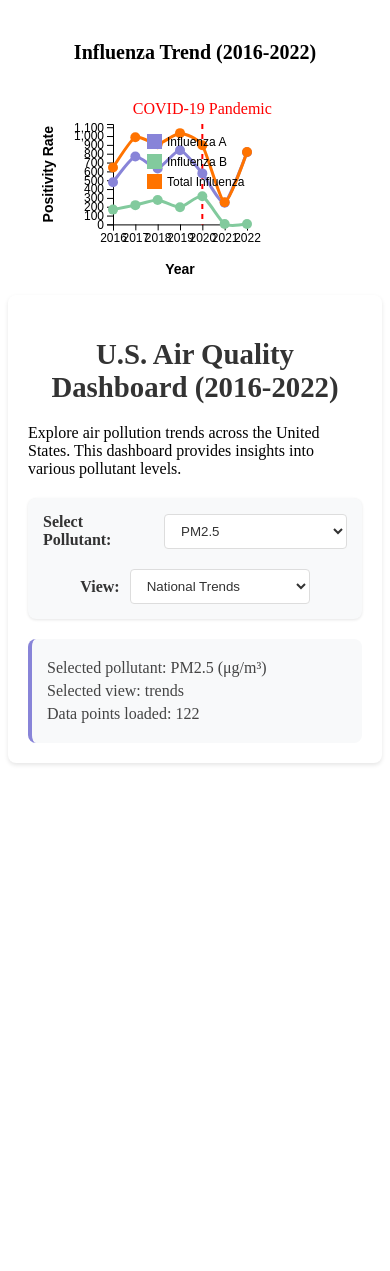
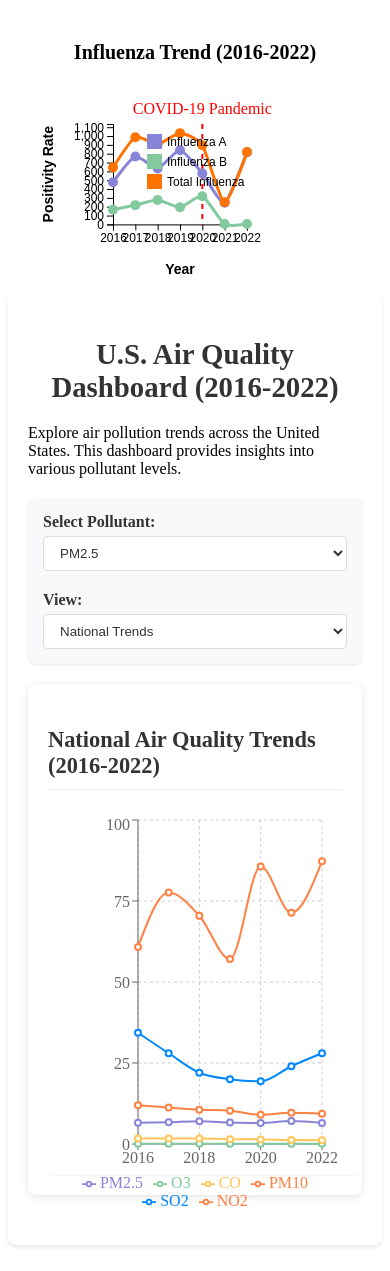
Before and after one commit to Anthony-Quispilaya/Data_Visualization, a React (Create React App) app: page / in a window 390 px wide. Before the commit the page ends 844 px from the top, so only its background shows below. Built offline with nearby package versions, Linux system fonts and the light colour scheme; the HTML template or start-up script is replaced by a standard one.

Commit message:
Implement interactive charts for Air Quality Dashboard using Recharts

```diff
--- a/src/AirQuality/AirQualityDashboard.css
+++ b/src/AirQuality/AirQualityDashboard.css
@@ -56,6 +56,32 @@
   min-width: 180px;
 }
 
+/* Chart Container */
+.chart-container {
+  background-color: white;
+  border-radius: 8px;
+  padding: 20px;
+  margin-bottom: 30px;
+  box-shadow: 0 2px 8px rgba(0, 0, 0, 0.1);
+}
+
+.chart-container h3 {
+  font-size: 1.4rem;
+  color: #333;
+  margin-bottom: 15px;
+  padding-bottom: 10px;
+  border-bottom: 1px solid #eee;
+}
+
+.chart-wrapper {
+  height: 400px;
+  width: 100%;
+  background-color: white;
+  padding: 10px;
+  border-radius: 4px;
+  box-shadow: 0 1px 3px rgba(0, 0, 0, 0.05);
+}
+
 /* Data Display */
 .data-display {
   margin-top: 20px;
@@ -69,3 +95,29 @@
   margin: 5px 0;
   color: #444;
 }
+
+/* Responsive Design */
+@media (max-width: 768px) {
+  .controls-container {
+    flex-direction: column;
+    align-items: stretch;
+  }
+
+  .control-group {
+    flex-direction: column;
+    align-items: flex-start;
+  }
+
+  .control-group label {
+    margin-bottom: 5px;
+    margin-right: 0;
+  }
+
+  .control-group select {
+    width: 100%;
+  }
+
+  .chart-wrapper {
+    height: 350px;
+  }
+}
--- a/src/AirQuality/AirQualityDashboard.jsx
+++ b/src/AirQuality/AirQualityDashboard.jsx
@@ -1,5 +1,9 @@
 import React, { useState, useEffect } from 'react';
 import Papa from 'papaparse';
+import {
+  LineChart, Line, BarChart, Bar, XAxis, YAxis, CartesianGrid,
+  Tooltip, Legend, ResponsiveContainer
+} from 'recharts';
 import './AirQualityDashboard.css';
 
 const AirQualityDashboard = () => {
@@ -54,9 +58,48 @@ const AirQualityDashboard = () => {
     fetchData();
   }, []);
 
+  // Process data for national trends over time
+  const getNationalTrends = () => {
+    const yearColumns = ['2016', '2017', '2018', '2019', '2020', '2021', '2022'];
+    const pollutants = [...new Set(data.map(row => row.Pollutant))];
+
+    const nationalTrends = yearColumns.map(year => {
+      const yearData = { year };
+
+      pollutants.forEach(pollutant => {
+        const pollutantData = data.filter(row => row.Pollutant === pollutant);
+        const validData = pollutantData.filter(row => row[year] !== null);
+
+        if (validData.length > 0) {
+          const avg = validData.reduce((sum, row) => sum + row[year], 0) / validData.length;
+          yearData[pollutant] = avg;
+        }
+      });
+
+      return yearData;
+    });
+
+    return nationalTrends;
+  };
+
+  // Process data for pollutant comparison by state
+  const getStateComparison = () => {
+    if (selectedPollutant) {
+      const pollutantData = data.filter(row => row.Pollutant === selectedPollutant && row['2022'] !== null);
+      return pollutantData.map(row => ({
+        state: row.State,
+        value: row['2022']
+      })).sort((a, b) => b.value - a.value);
+    }
+    return [];
+  };
+
   if (loading) {
     return <div className="loading">Loading air quality data...</div>;
   }
+
+  const nationalTrendsData = getNationalTrends();
+  const stateComparisonData = getStateComparison().slice(0, 10); // Top 10 states
 
   return (
     <div className="dashboard-container">
@@ -91,11 +134,68 @@ const AirQualityDashboard = () => {
         </div>
       </div>
 
-      <div className="data-display">
-        <p>Selected pollutant: {selectedPollutant} ({pollutantUnits[selectedPollutant]})</p>
-        <p>Selected view: {selectedView}</p>
-        <p>Data points loaded: {data.length}</p>
-      </div>
+      {selectedView === 'trends' && (
+        <div className="chart-container">
+          <h3>National Air Quality Trends (2016-2022)</h3>
+          <div className="chart-wrapper">
+            <ResponsiveContainer width="100%" height={400}>
+              <LineChart
+                data={nationalTrendsData}
+                margin={{ top: 5, right: 30, left: 20, bottom: 5 }}
+              >
+                <CartesianGrid strokeDasharray="3 3" />
+                <XAxis dataKey="year" />
+                <YAxis />
+                <Tooltip
+                  formatter={(value, name) => [
+                    `${value.toFixed(3)} ${pollutantUnits[name] || ''}`,
+                    name
+                  ]}
+                />
+                <Legend />
+                {Object.keys(pollutantColors).map(pollutant => (
+                  <Line
+                    key={pollutant}
+                    type="monotone"
+                    dataKey={pollutant}
+                    stroke={pollutantColors[pollutant]}
+                    activeDot={{ r: 8 }}
+                    strokeWidth={2}
+                  />
+                ))}
+              </LineChart>
+            </ResponsiveContainer>
+          </div>
+        </div>
+      )}
+
+      {selectedView === 'states' && (
+        <div className="chart-container">
+          <h3>Top 10 States by {selectedPollutant} Levels (2022)</h3>
+          <div className="chart-wrapper">
+            <ResponsiveContainer width="100%" height={400}>
+              <BarChart
+                data={stateComparisonData}
+                layout="vertical"
+                margin={{ top: 5, right: 30, left: 50, bottom: 5 }}
+              >
+                <CartesianGrid strokeDasharray="3 3" />
+                <XAxis type="number" />
+                <YAxis dataKey="state" type="category" />
+                <Tooltip
+                  formatter={(value) => [`${value} ${pollutantUnits[selectedPollutant]}`, selectedPollutant]}
+                />
+                <Legend />
+                <Bar
+                  dataKey="value"
+                  name={selectedPollutant}
+                  fill={pollutantColors[selectedPollutant]}
+                />
+              </BarChart>
+            </ResponsiveContainer>
+          </div>
+        </div>
+      )}
     </div>
   );
 };
```
